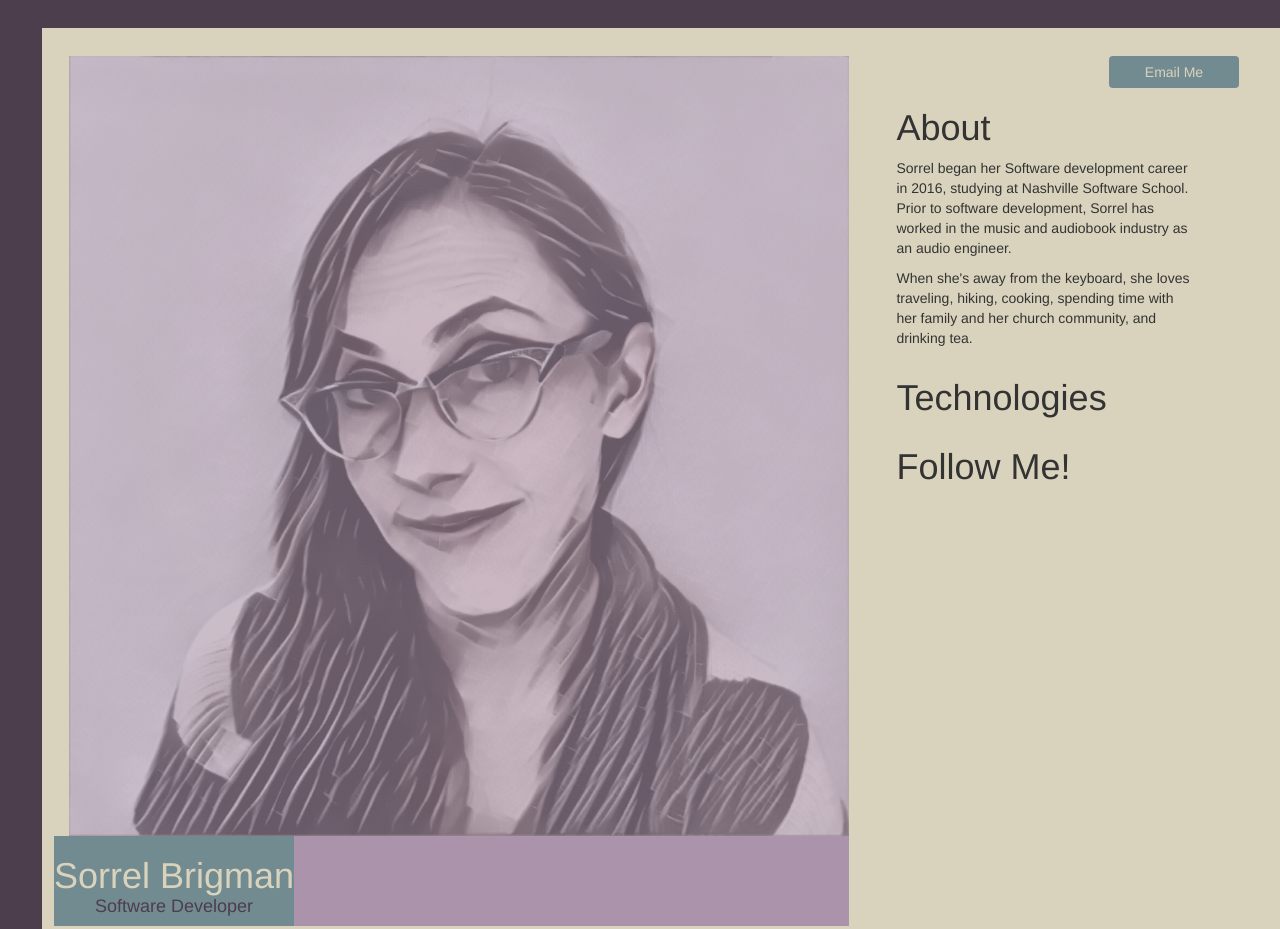
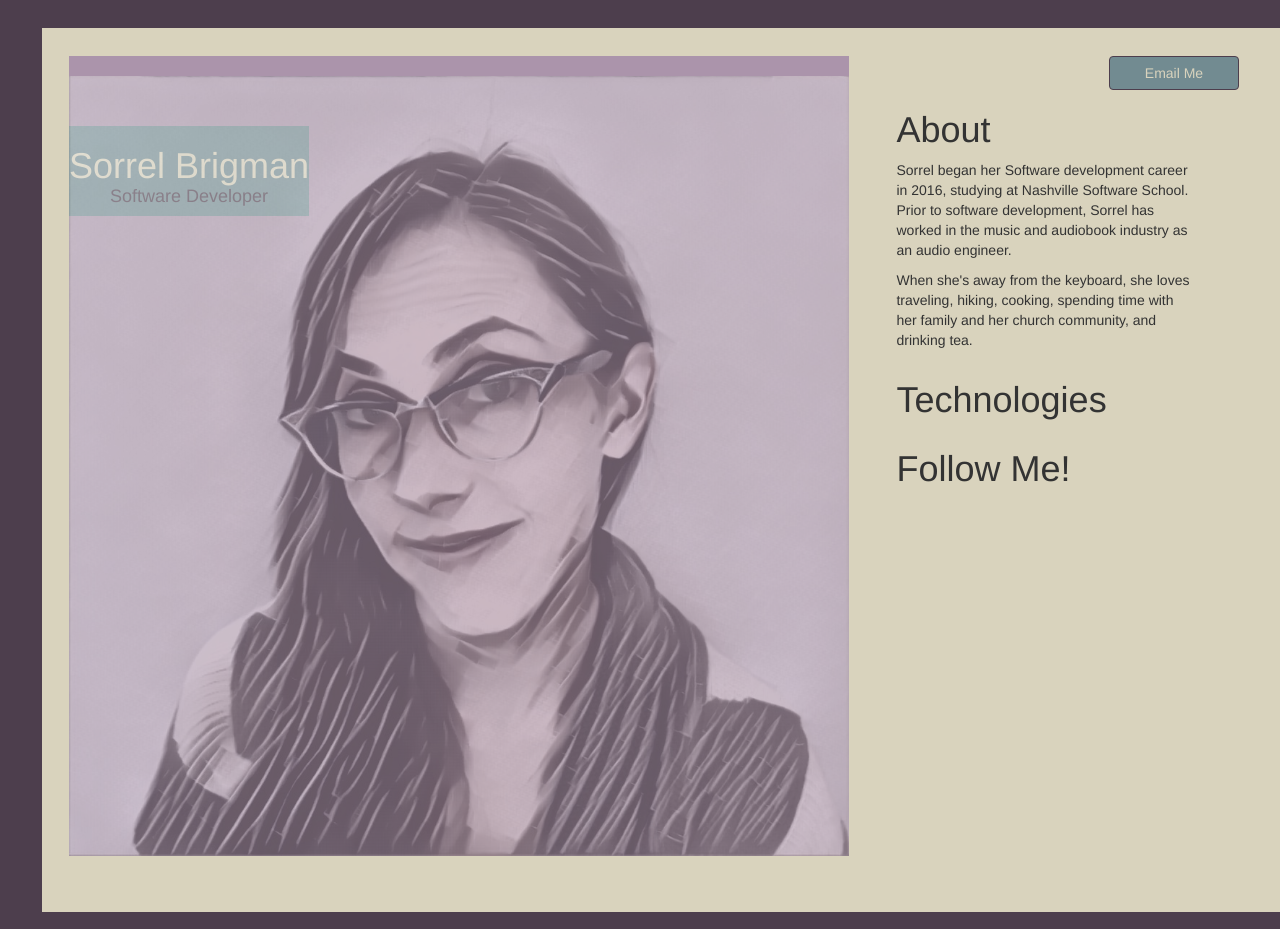
Before and after one commit to SorrelBrigman/SorrelBrigman.gitHub.io, a plain HTML site: page index.html in a window 1280 px wide. Shown: the top 929 px of the page. Drawn offline with nearby package versions, Linux system fonts and the light colour scheme.

Commit message:
positioned titleblock

```diff
--- a/index.html
+++ b/index.html
@@ -9,12 +9,14 @@
 		<div class="container-fluid background">
 			<div class="page-wrapper">
 				<div class="row">
-					<div class="col-md-8 image">
-					   <img class=" img-responsive prismaPhoto" src="images/SorrelPrisma.jpg" alt="Stylized photo of Sorrel">
-					   <div class = "row">
+					<div class="col-md-8 mainImage">
+						<div class = "row">
 					   		<div class="titleBlock">
 					   			<h1>Sorrel Brigman</h1>
 					   			<h4>Software Developer</h4>
+					   		</div>
+					   		<div class="image">
+					   			<img class="img-responsive prismaPhoto" src="images/SorrelPrisma.jpg" alt="Stylized photo of Sorrel">
 					   		</div>
 					   </div>
 					</div>
--- a/styles.css
+++ b/styles.css
@@ -14,7 +14,7 @@ Page Stylings
 	background-color: #D9D3BD;
 }
 
-.image {
+.mainImage {
 	background-color: #AB94AB;
 }
 
@@ -37,7 +37,7 @@ Page Stylings
 .button button {
 	background-color: #728B91;
 	color: #d9d3bD;
-	border: #4d3e4d;
+	border: 1px solid #4d3e4d;
 }
 
 /*****************************************************
@@ -59,13 +59,27 @@ Layout Stylings
 }
 .titleBlock {
 	display: inline-block;
+	margin-top: 5em;
+	margin-bottom: -10em;
+	float: left;
+
+
 }
+
+
 
 .titleBlock h4 {
 	text-align: center;
 	margin-top: -0.5em;
 }
 
+.Mainimage {
+	margin-top: 0;
+	padding: 0;
+
+}
+
 .image {
-	padding: 0;
+	margin-top: -2em;
+	padding-top: 0;
 }
```
